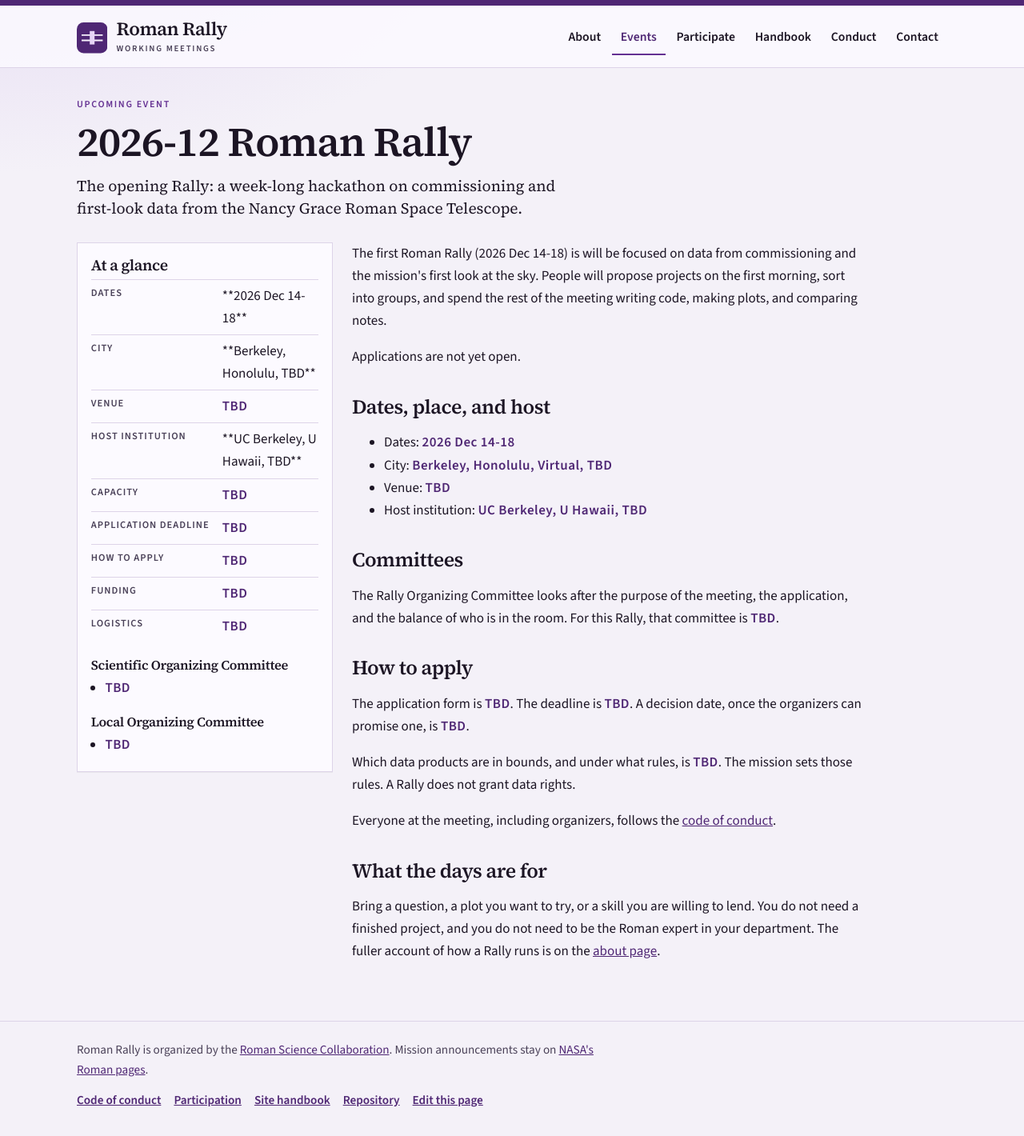
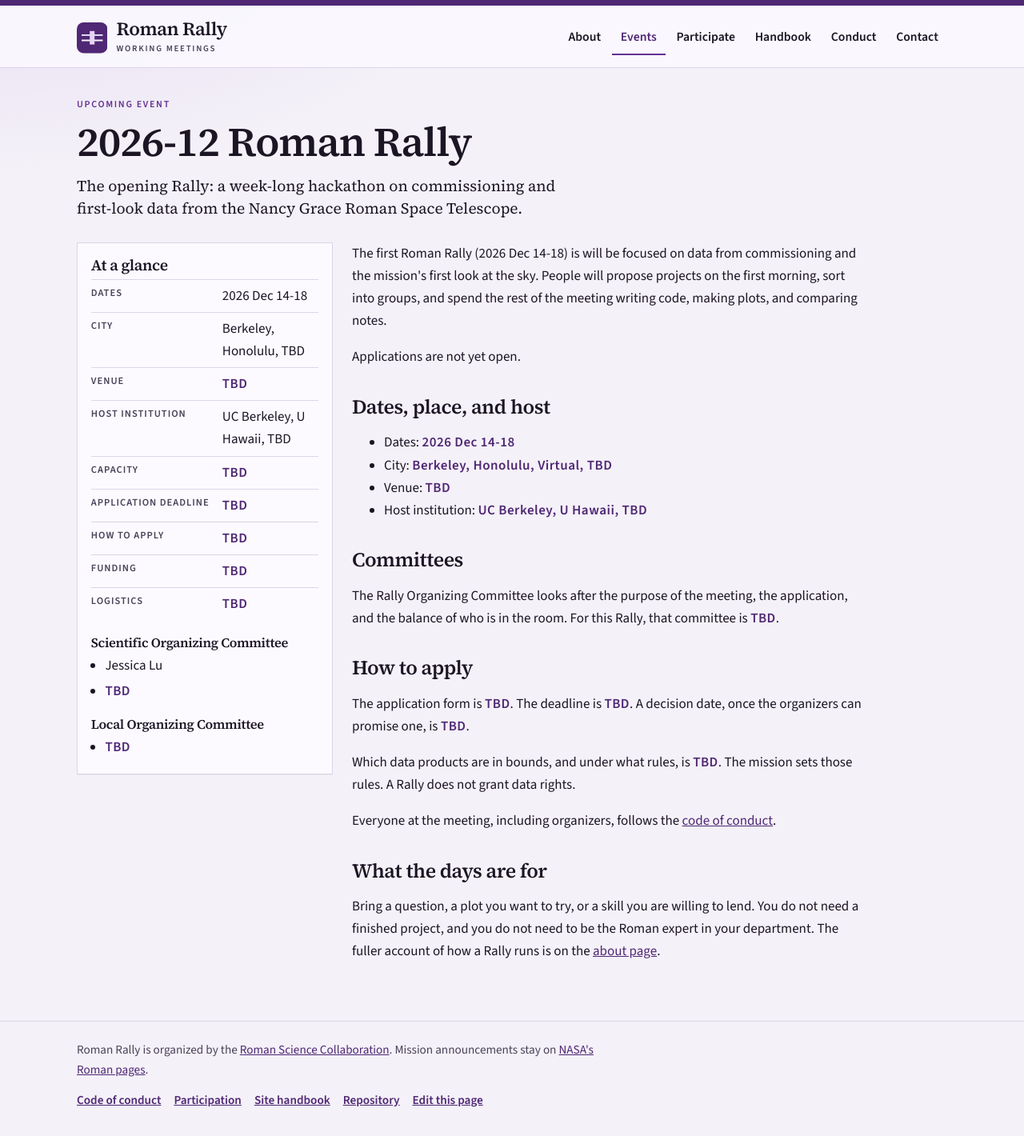
Before and after one commit to Roman-Science-Collaboration/roman-rally, a Jekyll site: the page built from _events/rally2026.md, in a window 1280 px wide. Shown: the whole page at 80% size. Built offline with Jekyll 4.4.1, drawn with Linux system fonts in a browser that asks for light colours.

Commit message:
Refactor event details formatting in rally2026.md
Updated formatting for event details in rally2026.md.

```diff
--- a/_events/rally2026.md
+++ b/_events/rally2026.md
@@ -4,16 +4,17 @@ summary: "The opening Rally: a week-long hackathon on commissioning and first-lo
 description: "Practical details for the first Roman Rally to be held Dec 14-18, 2026. Venues, hosts, and applications are still to be decided."
 status: upcoming
 sort_date: "2026-12-14"
-date_display: "**2026 Dec 14-18**"
-city: "**Berkeley, Honolulu, TBD**"
+date_display: "2026 Dec 14-18"
+city: "Berkeley, Honolulu, TBD"
 venue: "**TBD**"
-host_institution: "**UC Berkeley, U Hawaii, TBD**"
+host_institution: "UC Berkeley, U Hawaii, TBD"
 capacity: "**TBD**"
 application_deadline: "**TBD**"
 application_url: "**TBD**"
 funding: "**TBD**"
 logistics: "**TBD**"
 soc:
+  - "Jessica Lu"
   - "**TBD**"
 loc:
   - "**TBD**"
@@ -25,10 +26,10 @@ Applications are not yet open.
 
 ## Dates, place, and host
 
-- Dates: **2026 Dec 14-18**
-- City: **Berkeley, Honolulu, Virtual, TBD**
-- Venue: **TBD**
-- Host institution: **UC Berkeley, U Hawaii, TBD**
+- Dates: <strong>2026 Dec 14-18</strong>
+- City: <strong>Berkeley, Honolulu, Virtual, TBD</strong>
+- Venue: <strong>TBD</strong>
+- Host institution: <strong>UC Berkeley, U Hawaii, TBD</strong>
 
 ## Committees
 
```
